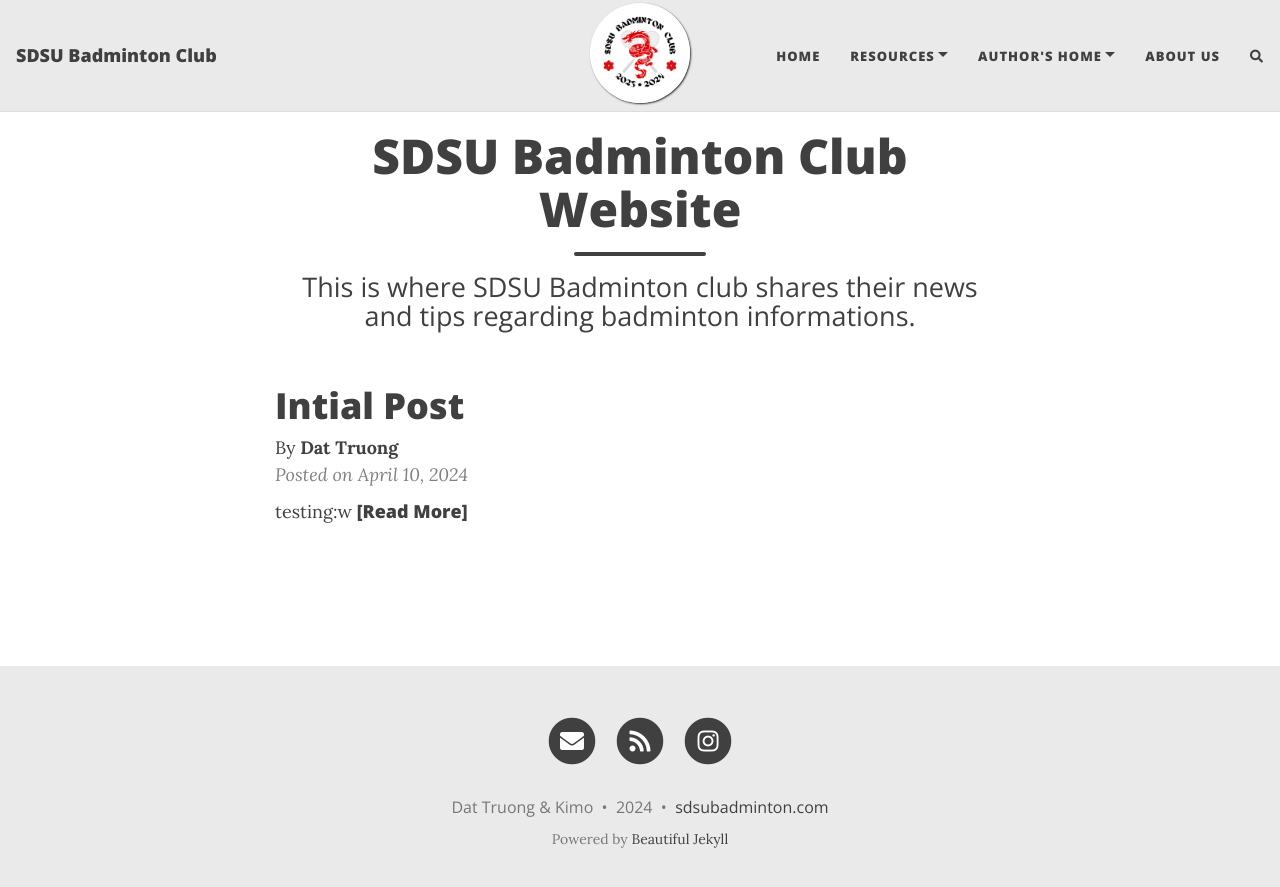
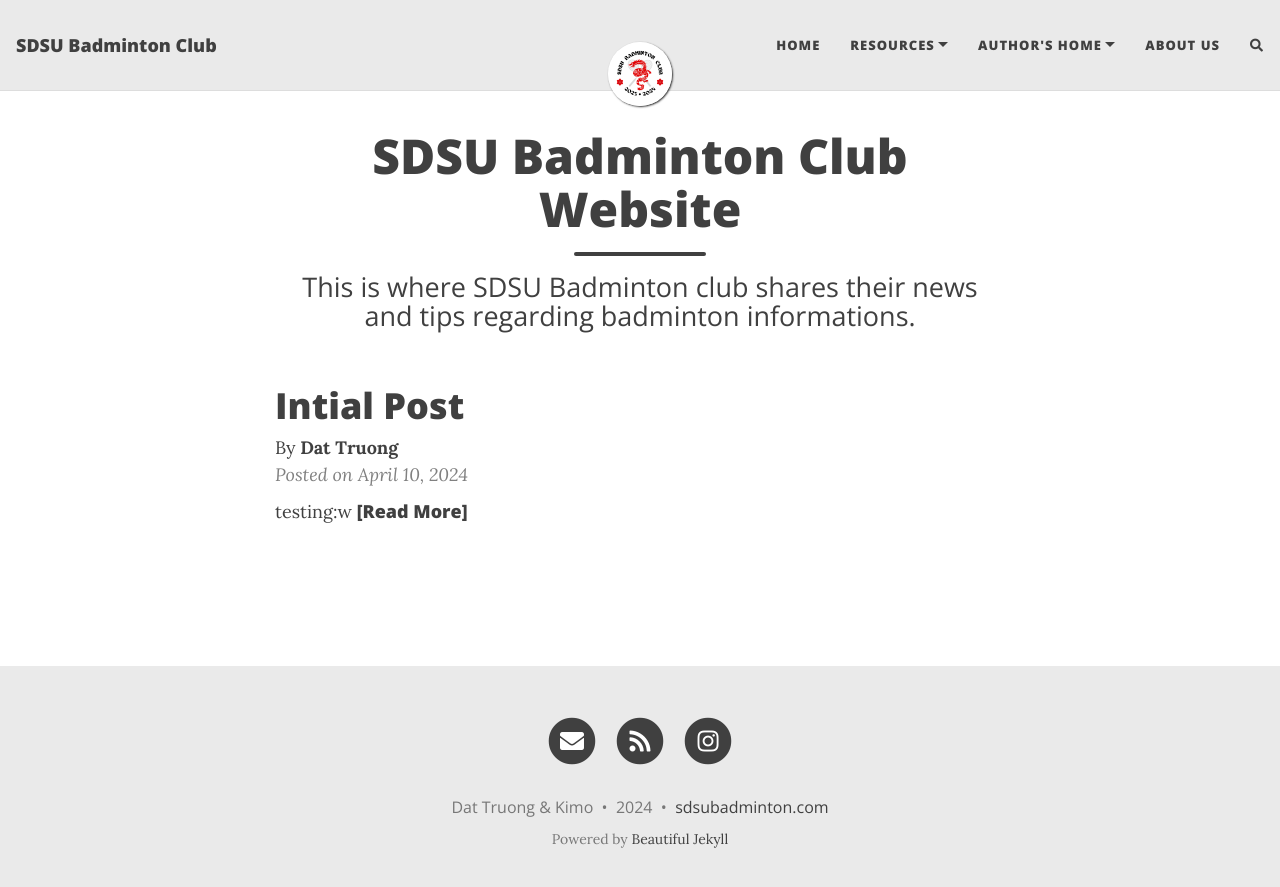
Before and after one commit to datpersonal/sdsubadminton, a Jekyll site: the page built from index.html, in a window 1280 px wide. Shown: the top 887 px of the page. Built offline with Jekyll 4.4.1, drawn with Linux system fonts in a browser that asks for light colours; nearby versions of some CDN libraries; the list of posts is cut into pages by our own code; comment, search, counter and statistics services are not loaded.

Commit message:
change layout

```diff
--- a/assets/css/beautifuljekyll.css
+++ b/assets/css/beautifuljekyll.css
@@ -146,7 +146,7 @@
 .navbar-custom.top-nav-short-permanent {
   padding-top: 0;
   padding-bottom: 0;
-  height: 7rem
+
 }
 
 .navbar-custom .navbar-brand {
@@ -362,10 +362,10 @@
   display: none;
 }
 
-@media (min-width: 1200px) {
+@media (min-width: 900px) {
   .navbar-custom.top-nav-regular .avatar-container {
-    width: 6.25rem;
-    bottom: 0.5rem;
+    width: 4rem;
+    bottom: -1rem;
   }
 
   .navbar-custom.top-nav-regular .avatar-container .avatar-img-border {
@@ -647,7 +647,7 @@
   -moz-background-size: cover;
   background-size: cover;
   -o-background-size: cover;
-  margin-top: 5.1875rem; /* The small navbar is 50px tall + 1px border */
+  margin-top: 3.1875rem; /* The small navbar is 50px tall + 1px border */
   margin-bottom: 2.1875rem;
 }
 nav.top-nav-short-permanent ~ header > .intro-header {
@@ -701,7 +701,7 @@
 }
 .intro-header.big-img .page-heading .page-subheading,
 .intro-header.big-img .post-heading .post-subheading {
-  font-weight: 200;
+  font-weight: 400;
 }
 .intro-header.big-img .page-heading hr {
   box-shadow: 1px 1px 3px #000;
@@ -731,7 +731,7 @@
   }
   .intro-header.big-img .page-heading,
   .intro-header.big-img .post-heading {
-    padding: 9.375rem 0;
+    padding: 5.375rem 0;
   }
   .intro-header .page-heading h1 {
     font-size: 3rem;
```
Also changed, not shown: 1 other file.
